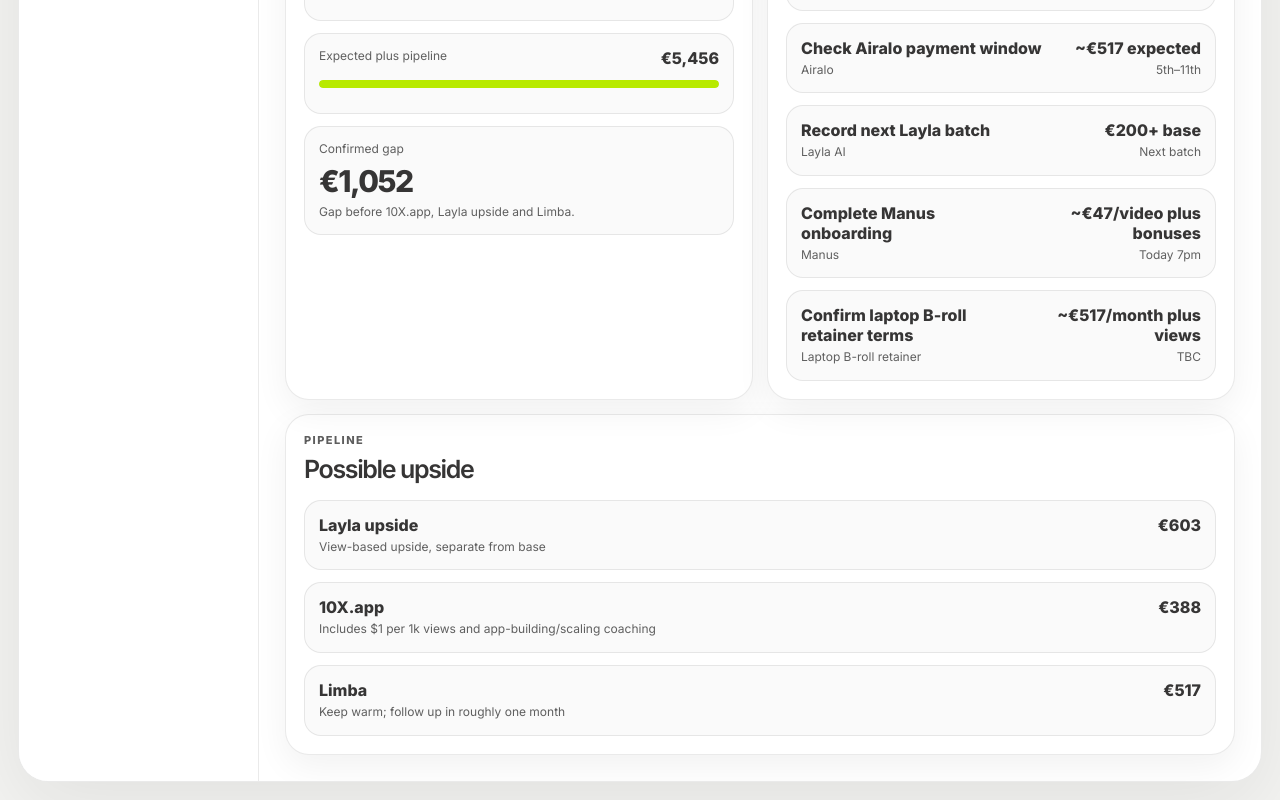
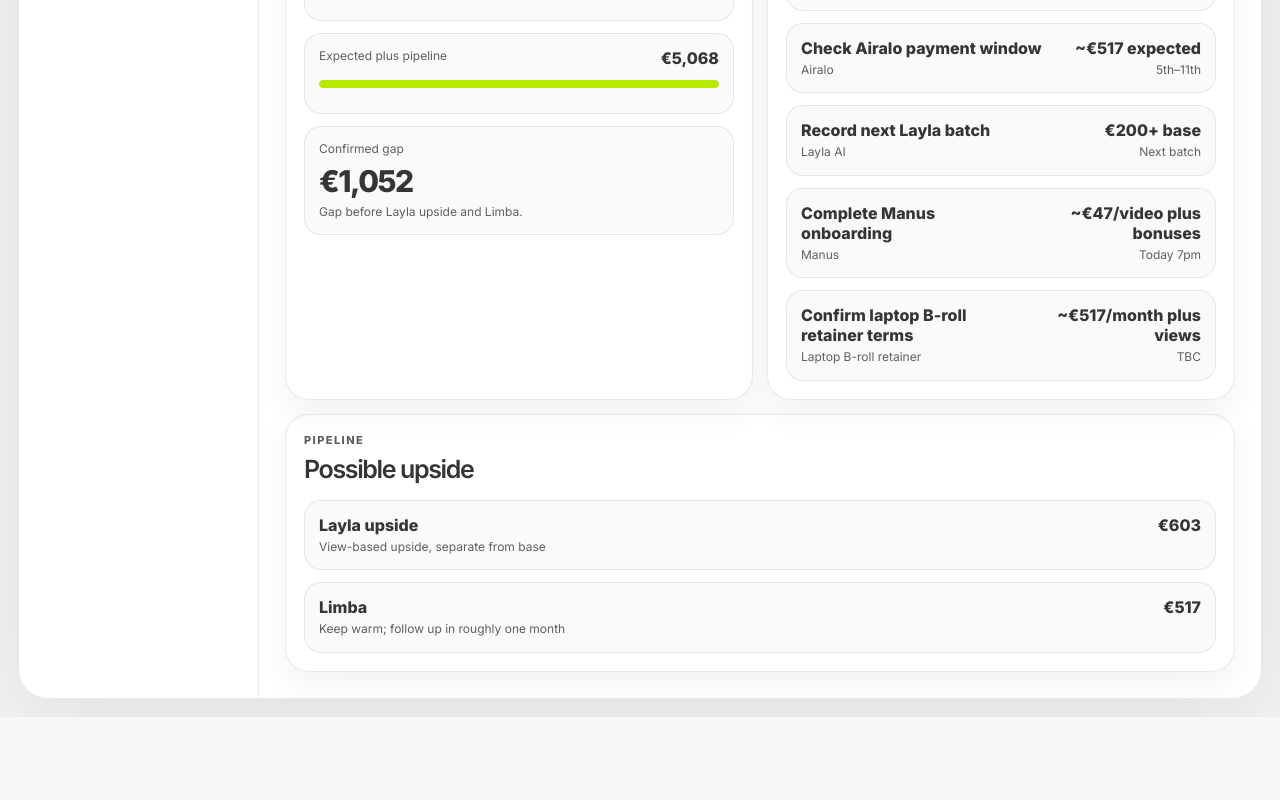
Before and after one commit to EdCorner1/Edcornersite, a Next.js app: page /ops/finances in a window 1280 px wide. Shown: the part 1251-2051 px from the top of the page. After the commit the page ends 1968 px from the top, so only its background shows below. Built offline with nearby package versions, Linux system fonts and the light colour scheme.

Commit message:
Remove 10X.app from ops pipeline

```diff
--- a/src/app/ops/finances/page.tsx
+++ b/src/app/ops/finances/page.tsx
@@ -123,7 +123,7 @@ export default function FinancesPage() {
             <article className="finance-gap-card">
               <span>Confirmed gap</span>
               <strong>{formatEur(expectedGap)}</strong>
-              <small>Gap before 10X.app, Layla upside and Limba.</small>
+              <small>Gap before Layla upside and Limba.</small>
             </article>
           </div>
         </div>
--- a/src/components/ops/MonthlyTarget.tsx
+++ b/src/components/ops/MonthlyTarget.tsx
@@ -41,7 +41,7 @@ export function MonthlyTarget() {
             <span>Projected</span>
             <strong>{monthlyGoal.projected}</strong>
             <ProgressBar value={monthlyGoal.projectedProgress} />
-            <p>If 10X.app, Layla upside and Limba land.</p>
+            <p>If Layla upside and Limba land.</p>
           </div>
         </div>
 
--- a/src/data/ops.ts
+++ b/src/data/ops.ts
@@ -147,12 +147,6 @@ export const clients: OpsClient[] = [
 
 export const pipeline: PipelineItem[] = [
   {
-    name: "10X.app",
-    value: "~€388/mo potential",
-    note: "$450/month for 30 videos, plus $1 per 1k views and app-building coaching",
-    status: "Considering",
-  },
-  {
     name: "Layla upside",
     value: "~€603+/mo",
     note: "Potential extra from views, on top of €200 base",
@@ -214,8 +208,8 @@ export const monthlyGoal = {
   target: "€5,000",
   currentEur: 3948,
   current: "~€3,948+",
-  projectedEur: 5456,
-  projected: "~€5,456+",
+  projectedEur: 5068,
+  projected: "~€5,068+",
   progress: 79,
   projectedProgress: 100,
   gapEur: 1052,
@@ -310,18 +304,6 @@ export const revenueLedger: RevenueLedgerItem[] = [
     note: "View-based upside, separate from base",
   },
   {
-    id: "2026-06-10x-app",
-    month: "June 2026",
-    client: "10X.app",
-    type: "Pipeline",
-    expectedEur: 388,
-    actualEur: null,
-    original: "$450/month for 30 videos",
-    due: "Decision pending",
-    status: "Pipeline",
-    note: "Includes $1 per 1k views and app-building/scaling coaching",
-  },
-  {
     id: "2026-06-limba",
     month: "June 2026",
     client: "Limba",
@@ -394,7 +376,7 @@ export const summaryStats: SummaryStat[] = [
   {
     label: "Pipeline",
     value: String(pipeline.length),
-    note: "10X.app, Layla upside and Limba unsigned",
+    note: "Layla upside and Limba unsigned",
     icon: Film,
   },
   {
@@ -439,5 +421,5 @@ export const workload = {
   retainerCount: clients.length,
   retainerText: "Pingo AI, Airalo, Layla AI, Clawbite + Detris, Manus, laptop B-roll retainer",
   pipelineCount: pipeline.length,
-  pipelineText: "10X.app, Layla bonus upside, Limba unsigned",
+  pipelineText: "Layla bonus upside and Limba unsigned",
 };
```
